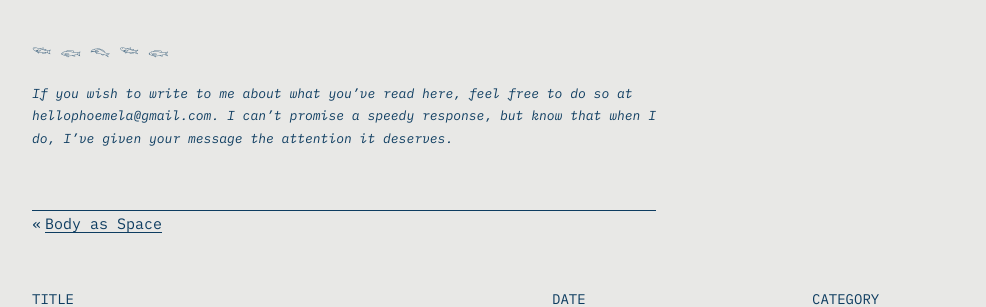
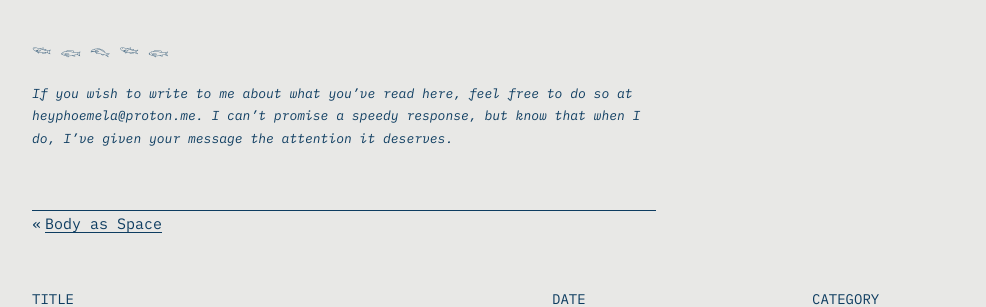
Before and after one commit to comballar/comballar.github.io, a Jekyll site: the page built from _posts/2022-03-11-sometimes-i-surprise-myself.md, in a window 1280 px wide. Shown: the part 1651-1958 px from the top of the page, without its empty margins (88-1074 px from the left). Built offline with Jekyll 4.4.1, drawn with Linux system fonts in a browser that asks for light colours.

Commit message:
Update post.html

```diff
--- a/_layouts/post.html
+++ b/_layouts/post.html
@@ -22,7 +22,7 @@
           {{ content }}
           <br>
           <p>𓆝 𓆟 𓆞 𓆝 𓆟</p>
-          <p class="footer-text">If you wish to write to me about what you’ve read here, feel free to do so at hellophoemela@gmail.com. I can’t promise a speedy response, but know that when I do, I’ve given your message the attention it deserves.</p>
+          <p class="footer-text">If you wish to write to me about what you’ve read here, feel free to do so at heyphoemela@proton.me. I can’t promise a speedy response, but know that when I do, I’ve given your message the attention it deserves.</p>
           <br>
         </div>
 
```
